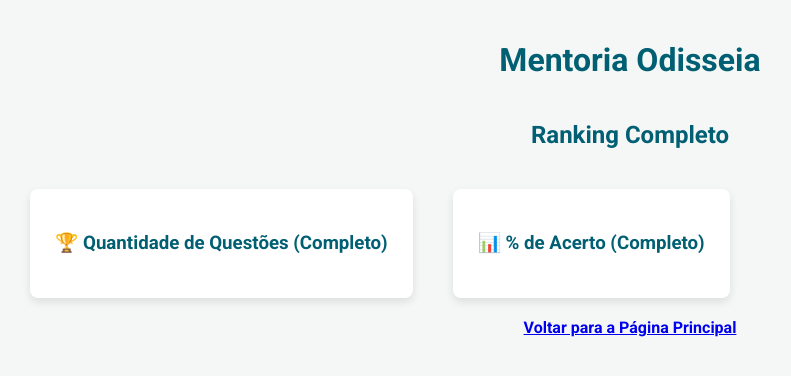
After one commit to jvsouza01/mentoria-odisseia, a Flask app: page /ranking-completo in a window 1280 px wide. The commit adds this page. Shown: the top 376 px of the page, without its empty margins (10-801 px from the left). Run offline with Flask 3, Linux system fonts and the light colour scheme; data that the repository does not hold is empty.

Commit message:
Adiciona página e API para ranking completo

```diff
--- a/app.py
+++ b/app.py
@@ -119,3 +119,38 @@ def delete_registro(registro_id):
     db.session.commit()
 
     return jsonify({'status': 'sucesso', 'mensagem': 'Registro apagado.'})
+
+# --- ROTAS PARA A PÁGINA DE RANKING COMPLETO ---
+
+# Rota para servir a nova página HTML
+@app.route('/ranking-completo')
+def ranking_completo():
+    return render_template('ranking_completo.html')
+
+# Rota de API para fornecer os dados dos rankings completos
+@app.route('/api/rankings/completo', methods=['GET'])
+def get_rankings_completos():
+    conn = db.session.connection()
+
+    # Ranking de Quantidade (sem LIMIT)
+    query_qtd = text('''
+        SELECT a.nome, SUM(r.quantidade_questoes) as total
+        FROM registros_questoes r JOIN alunos a ON a.id = r.aluno_id
+        GROUP BY a.nome ORDER BY total DESC
+    ''')
+    ranking_quantidade = conn.execute(query_qtd).mappings().all()
+
+    # Ranking de Percentual (sem LIMIT e sem o HAVING, para que todos apareçam)
+    query_perc = text('''
+        SELECT a.nome, (SUM(r.acertos) * 100.0 / SUM(r.quantidade_questoes)) as percentual
+        FROM registros_questoes r JOIN alunos a ON a.id = r.aluno_id
+        GROUP BY a.nome
+        HAVING SUM(r.quantidade_questoes) > 0
+        ORDER BY percentual DESC
+    ''')
+    ranking_percentual = conn.execute(query_perc).mappings().all()
+
+    return jsonify({
+        'quantidade': [dict(row) for row in ranking_quantidade],
+        'percentual': [dict(row) for row in ranking_percentual]
+    })
--- /dev/null
+++ b/static/ranking_completo.js
@@ -0,0 +1,33 @@
+document.addEventListener('DOMContentLoaded', () => {
+    const rankingQtdList = document.getElementById('ranking-quantidade-completo');
+    const rankingPercList = document.getElementById('ranking-percentual-completo');
+
+    async function carregarRankingsCompletos() {
+        try {
+            const response = await fetch('/api/rankings/completo');
+            const rankings = await response.json();
+
+            rankingQtdList.innerHTML = '';
+            rankingPercList.innerHTML = '';
+
+            // Preenche o ranking de quantidade
+            rankings.quantidade.forEach((item, index) => {
+                const li = document.createElement('li');
+                li.textContent = `${index + 1}. ${item.nome} - ${item.total} questões`;
+                rankingQtdList.appendChild(li);
+            });
+
+            // Preenche o ranking de percentual
+            rankings.percentual.forEach((item, index) => {
+                const li = document.createElement('li');
+                li.textContent = `${index + 1}. ${item.nome} - ${parseFloat(item.percentual).toFixed(2)}%`;
+                rankingPercList.appendChild(li);
+            });
+
+        } catch (error) {
+            console.error('Erro ao carregar rankings completos:', error);
+        }
+    }
+
+    carregarRankingsCompletos();
+});
--- a/templates/index.html
+++ b/templates/index.html
@@ -41,6 +41,12 @@
                 <ol id="ranking-percentual"></ol>
             </section>
 
+            <section class="ranking-section">
+                <h2>Rankings</h2>
+                <p><a href="/ranking-completo">Ver Ranking Completo de Todos os Alunos</a></p>
+
+                <h3>🏆 Top 10 - Quantidade de Questões</h3>
+
              <section class="recent-section">
                 <h3>Últimos Lançamentos (com opção de apagar)</h3>
                 <ul id="ultimos-lancamentos">
--- /dev/null
+++ b/templates/ranking_completo.html
@@ -0,0 +1,29 @@
+<!DOCTYPE html>
+<html lang="pt-br">
+<head>
+    <meta charset="UTF-8">
+    <meta name="viewport" content="width=device-width, initial-scale=1.0">
+    <title>Ranking Completo - Mentoria Odisseia</title>
+    <link rel="stylesheet" href="{{ url_for('static', filename='style.css') }}">
+</head>
+<body>
+    <h1>Mentoria Odisseia</h1>
+    <h2>Ranking Completo</h2>
+
+    <div class="container">
+        <section class="ranking-section">
+            <h3>🏆 Quantidade de Questões (Completo)</h3>
+            <ol id="ranking-quantidade-completo"></ol>
+        </section>
+
+        <section class="ranking-section">
+            <h3>📊 % de Acerto (Completo)</h3>
+            <ol id="ranking-percentual-completo"></ol>
+        </section>
+    </div>
+
+    <a href="/" style="margin-top: 20px; font-weight: bold;">Voltar para a Página Principal</a>
+
+    <script src="{{ url_for('static', filename='ranking_completo.js') }}"></script>
+</body>
+</html>
```
